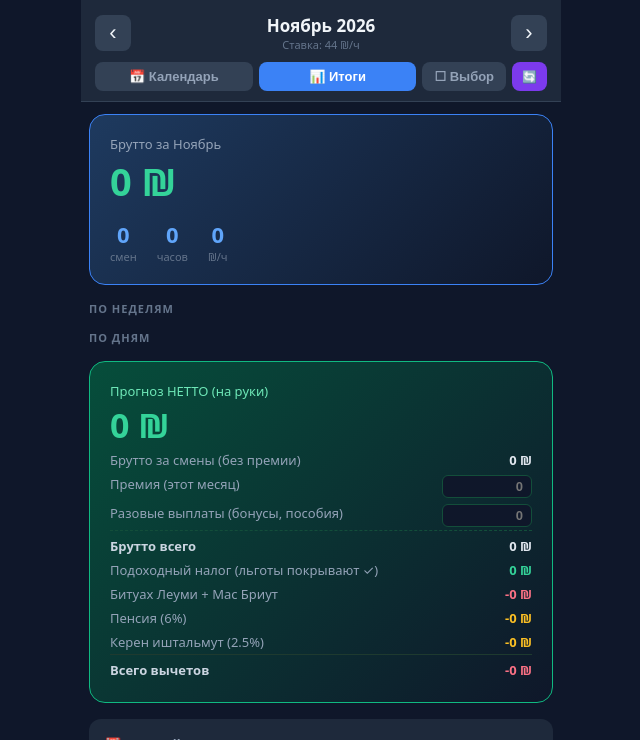
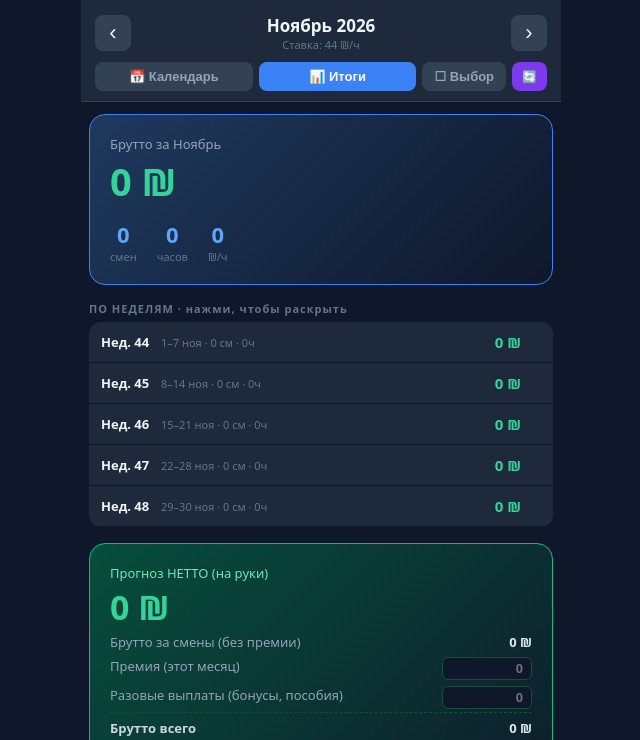
Before and after one commit to ShakhovAlexey/salary, a plain HTML site: page index.html in a window 1280 px wide. Both pictures are taken after a click on the button "📊 Итоги". Shown: the top 740 px of the page, without its empty margins (319-959 px from the left). Drawn offline with Linux system fonts and the light colour scheme.

Commit message:
Summary: compact week accordion with day rows and per-day breakdown
Co-Authored-By: Claude Opus 5.5 <noreply@anthropic.com>
Claude-Session: https://claude.ai/code/session_01LALHEdqN2b2ohoTLitqupm

```diff
--- a/index.html
+++ b/index.html
@@ -111,6 +111,20 @@
 
   .section-label { font-size:11px; font-weight:700; color:#64748b; margin-bottom:6px; letter-spacing:1px; }
 
+  .wk-box { background:#1e293b; border-radius:12px; overflow:hidden; margin-bottom:6px; }
+  .wk-row { display:flex; align-items:center; gap:8px; padding:10px 12px; border-bottom:1px solid #0f172a; cursor:pointer; }
+  .wk-row.open { background:#273449; }
+  .wk-n { font-size:13px; font-weight:700; min-width:52px; }
+  .wk-d { flex:1; font-size:11px; color:#64748b; white-space:nowrap; overflow:hidden; text-overflow:ellipsis; }
+  .wk-g { font-size:15px; font-weight:800; color:#34d399; }
+  .wk-ar { width:12px; color:#64748b; font-size:12px; }
+  .dy-row { display:flex; align-items:center; gap:8px; padding:7px 12px 7px 20px; background:#172033; border-bottom:1px solid #0f172a; font-size:12px; cursor:pointer; }
+  .dy-dot { width:9px; height:9px; border-radius:3px; flex:none; }
+  .dy-d { min-width:44px; color:#cbd5e1; font-weight:600; }
+  .dy-s { flex:1; color:#94a3b8; }
+  .dy-g { font-weight:700; color:#6ee7b7; }
+  .dy-bd { display:flex; flex-wrap:wrap; gap:4px; padding:4px 12px 8px 37px; background:#172033; border-bottom:1px solid #0f172a; }
+  .dy-bd span { font-size:11px; color:#94a3b8; background:#0f172a; border-radius:4px; padding:1px 6px; }
   .week-card { background:#1e293b; border-radius:12px; padding:12px 16px; margin-bottom:6px; display:flex; justify-content:space-between; align-items:center; }
   .week-card .t { font-size:14px; font-weight:700; }
   .week-card .s { font-size:12px; color:#64748b; }
@@ -383,6 +397,7 @@ const state = {
   cycleStartDay: 1, // 1-based day of current month to start from
   view: "calendar",
   multiMode: false,
+  openWeeks: new Set(), openDay: null,
   sheetDay: null, sheetType: null, sheetNote: "", showBreakdown: false,
   notes: saved.notes || {},
   noteTags: saved.noteTags || ["ПД", "Созвон", "Врач"],
@@ -825,41 +840,55 @@ function render() {
     grossCard.appendChild(statsRow);
     wrap.appendChild(grossCard);
 
-    wrap.appendChild(el("div", { class:"section-label", text:"ПО НЕДЕЛЯМ" }));
-    Object.keys(stats.weekly).forEach(wn => {
-      const w = stats.weekly[wn];
-      const card = el("div", { class:"week-card" });
-      const left = el("div");
-      left.appendChild(el("div", { class:"t", text:"Неделя " + wn }));
-      left.appendChild(el("div", { class:"s", text: w.days + " смен · " + w.hours + "ч" }));
-      card.appendChild(left);
-      card.appendChild(el("div", { class:"g", text: Math.round(w.gross).toLocaleString() + " ₪" }));
-      wrap.appendChild(card);
-    });
-
-    wrap.appendChild(el("div", { class:"section-label", text:"ПО ДНЯМ", style:"margin-top:14px" }));
-    for (let d=1; d<=daysInMonth; d++) {
-      const sh = getShift(d);
-      if (sh.type === "off") continue;
-      const sab = isSabbath(state.year, state.month, d);
-      const r = calcShift(sh.type, shabKind(state.year, state.month, d), state.hourlyRate);
-      const dow = HE_DAYS[new Date(state.year, state.month, d).getDay()];
-      const tor = SHIFT_TYPES[sh.type] && (SHIFT_TYPES[sh.type].group === "torranuta");
-      const card = el("div", { class:"day-card", style:"border-left-color:" + (sab?"#f59e0b":(tor?"#7c3aed":"#3b82f6")) });
-      const row = el("div", { class:"day-card-row" });
-      const left = el("div");
-      left.appendChild(el("span", { text: d + " " + MONTHS_RU[state.month].slice(0,3), style:"font-size:14px;font-weight:700" }));
-      left.appendChild(el("span", { text: " " + dow, style:"font-size:12px;color:#64748b;margin-left:6px" }));
-      left.appendChild(el("span", { text: " " + SHIFT_TYPES[sh.type].label, style:"font-size:12px;color:" + (tor?"#a78bfa":"#94a3b8") + ";margin-left:4px" }));
-      if (sab) left.appendChild(el("span", { text:" ✡️", style:"font-size:11px;color:#fbbf24;margin-left:4px" }));
-      row.appendChild(left);
-      row.appendChild(el("div", { text: r.total + " ₪", style:"font-size:16px;font-weight:800;color:#34d399" }));
-      card.appendChild(row);
-      const bd = el("div", { class:"day-card-bd" });
-      r.breakdown.forEach(b => bd.appendChild(el("span", { text: b.hrs+"ч×"+b.pct+"%="+b.sum+"₪" })));
-      card.appendChild(bd);
-      wrap.appendChild(card);
+    // По неделям — компактный список, неделя раскрывается в дни, день — в расчёт по коэффициентам
+    wrap.appendChild(el("div", { class:"section-label", text:"ПО НЕДЕЛЯМ · нажми, чтобы раскрыть" }));
+    const wkBox = el("div", { class:"wk-box" });
+    const mShort = MONTHS_RU[state.month].slice(0,3).toLowerCase();
+    let d0 = 1;
+    while (d0 <= daysInMonth) {
+      const dow0 = new Date(state.year, state.month, d0).getDay();
+      const d1 = Math.min(daysInMonth, d0 + (6 - dow0));
+      const days = [];
+      let wg = 0, wh = 0;
+      for (let d = d0; d <= d1; d++) {
+        const sh = getShift(d);
+        if (sh.type === "off") continue;
+        const r = calcShift(sh.type, shabKind(state.year, state.month, d), state.hourlyRate);
+        days.push({ d, sh, r }); wg += r.total; wh += (SHIFT_TYPES[sh.type].hours || 0);
+      }
+      const wk = isoWeek(new Date(state.year, state.month, d0));
+      const wKey = state.year + "-" + state.month + "-" + d0;
+      const open = state.openWeeks.has(wKey);
+      const row = el("div", { class:"wk-row" + (open ? " open" : "") });
+      row.appendChild(el("span", { class:"wk-n", text: "Нед. " + wk }));
+      row.appendChild(el("span", { class:"wk-d", text: d0 + (d1>d0 ? "–" + d1 : "") + " " + mShort + " · " + days.length + " см · " + wh + "ч" }));
+      row.appendChild(el("span", { class:"wk-g", text: Math.round(wg).toLocaleString() + " ₪" }));
+      row.appendChild(el("span", { class:"wk-ar", text: days.length ? (open ? "▴" : "▾") : "" }));
+      const startD = d0;
+      row.addEventListener("click", () => { if (!days.length) return; if (open) state.openWeeks.delete(wKey); else state.openWeeks.add(wKey); render(); });
+      wkBox.appendChild(row);
+      if (open) {
+        days.forEach(({ d, sh, r }) => {
+          const def = SHIFT_TYPES[sh.type];
+          const tor = def.group === "torranuta";
+          const dOpen = state.openDay === d;
+          const dr = el("div", { class:"dy-row" });
+          dr.appendChild(el("span", { class:"dy-dot", style:"background:" + def.color + (tor ? ";box-shadow:0 0 0 2px #c4b5fd" : "") }));
+          dr.appendChild(el("span", { class:"dy-d", text: d + " " + HE_DAYS[new Date(state.year, state.month, d).getDay()] }));
+          dr.appendChild(el("span", { class:"dy-s", text: (tor ? "⚡" : "") + def.label.replace(/🌅|☀️|🌙|🔴|⚡/g,"").replace("Тор.","").trim() + (isSabbath(state.year, state.month, d) ? " ✡" : "") }));
+          dr.appendChild(el("span", { class:"dy-g", text: Math.round(r.total).toLocaleString() + " ₪" }));
+          dr.addEventListener("click", () => { state.openDay = dOpen ? null : d; render(); });
+          wkBox.appendChild(dr);
+          if (dOpen) {
+            const bd = el("div", { class:"dy-bd" });
+            r.breakdown.forEach(b => bd.appendChild(el("span", { text: b.hrs + "ч×" + b.pct + "% = " + b.sum + "₪" })));
+            wkBox.appendChild(bd);
+          }
+        });
+      }
+      d0 = d1 + 1;
     }
+    wrap.appendChild(wkBox);
 
     // Net salary card
     const netCard = el("div", { class:"net-card" });
@@ -1102,7 +1131,7 @@ function render() {
     pasteGo.addEventListener("click", () => importText(pasteTa.value));
     pasteBox.appendChild(pasteTa); pasteBox.appendChild(pasteGo);
     backup.appendChild(pasteBtn); backup.appendChild(pasteBox);
-    backup.appendChild(el("div", { style:"font-size:10px;color:#334155;margin-top:10px;text-align:right", text:"версия приложения: 10" }));
+    backup.appendChild(el("div", { style:"font-size:10px;color:#334155;margin-top:10px;text-align:right", text:"версия приложения: 11" }));
     wrap.appendChild(backup);
 
     const resetBtn = el("button", { class:"reset-btn", text:"🗑️ Сбросить все данные", onclick: () => {
--- a/sw.js
+++ b/sw.js
@@ -1,4 +1,4 @@
-const CACHE='salary-v10';
+const CACHE='salary-v11';
 const FILES=['./','./index.html','./manifest.json','./icon-192.png','./icon-512.png'];
 self.addEventListener('install',e=>{e.waitUntil(caches.open(CACHE).then(c=>c.addAll(FILES)));self.skipWaiting();});
 self.addEventListener('activate',e=>{e.waitUntil(caches.keys().then(k=>Promise.all(k.filter(x=>x!==CACHE).map(x=>caches.delete(x)))));self.clients.claim();});
```
